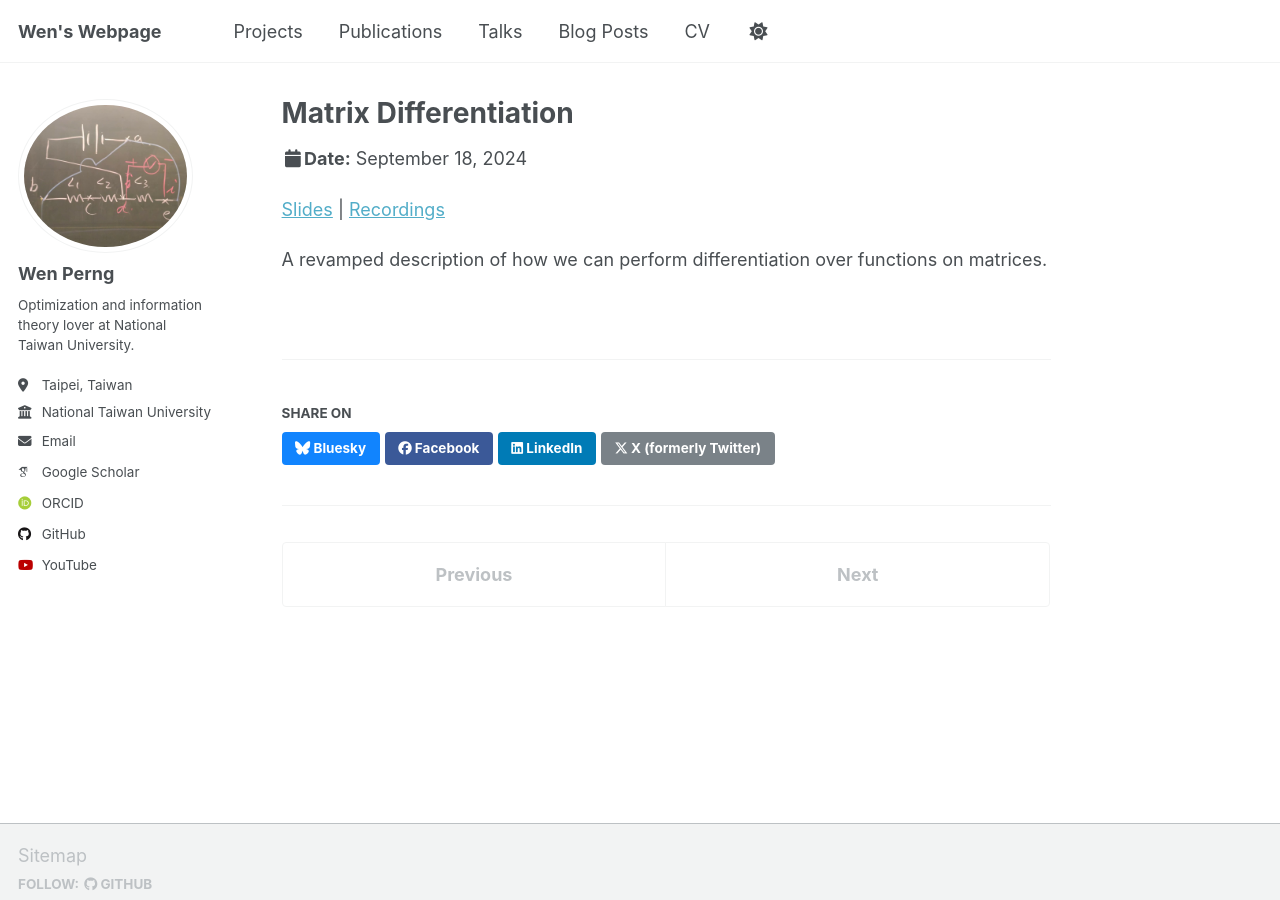
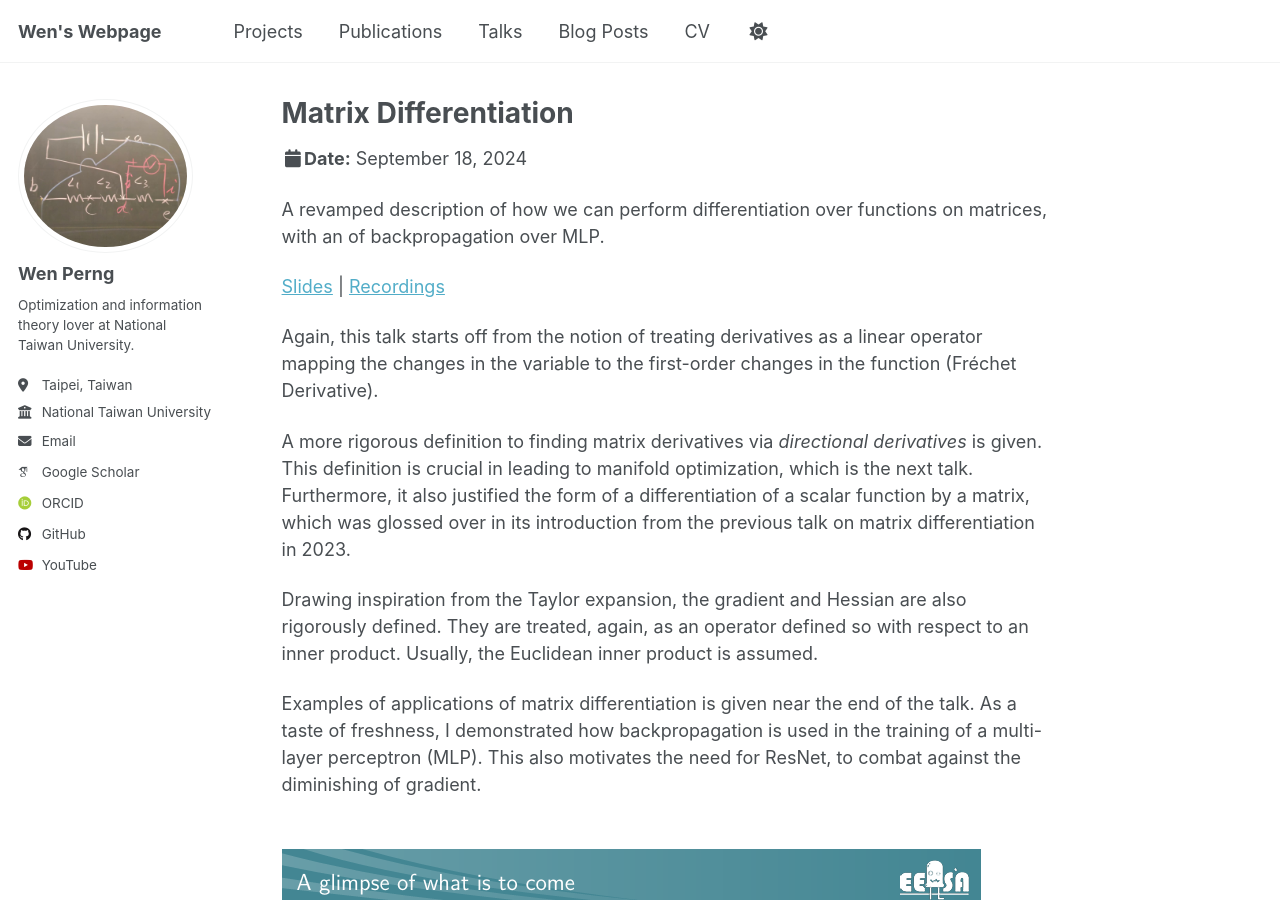
Before and after one commit to WenPerng/WenPerng.github.io, a Jekyll site: the page built from _talks/2024-09-18-talk.md, in a window 1280 px wide and 900 px high. Built offline with Jekyll 4.4.1, drawn with Linux system fonts in a browser that asks for light colours; some web fonts are replaced; a script that is not in the unit is left out.

Commit message:
talk description (2024)

```diff
--- a/_talks/2024-09-18-talk.md
+++ b/_talks/2024-09-18-talk.md
@@ -8,7 +8,17 @@ date: 2024-09-18
 location: "Taipei, Taiwan"
 ---
 
+A revamped description of how we can perform differentiation over functions on matrices, with an of backpropagation over MLP.
+
 [Slides](https://github.com/WenPerng/EESAAD_slides/blob/8bb7e14a4bd44e8dd70803546ddef0b3ab2adf02/Matrix%20Differentiation%202024%20%5Bwritten%5D.pdf) |
 [Recordings](https://www.youtube.com/watch?v=YNsgjUQE2q4)
 
-A revamped description of how we can perform differentiation over functions on matrices.
+Again, this talk starts off from the notion of treating derivatives as a linear operator mapping the changes in the variable to the first-order changes in the function (Fréchet Derivative).
+
+A more rigorous definition to finding matrix derivatives via *directional derivatives* is given. This definition is crucial in leading to manifold optimization, which is the next talk. Furthermore, it also justified the form of a differentiation of a scalar function by a matrix, which was glossed over in its introduction from the previous talk on matrix differentiation in 2023.
+
+Drawing inspiration from the Taylor expansion, the gradient and Hessian are also rigorously defined. They are treated, again, as an operator defined so with respect to an inner product. Usually, the Euclidean inner product is assumed.
+
+Examples of applications of matrix differentiation is given near the end of the talk. As a taste of freshness, I demonstrated how backpropagation is used in the training of a multi-layer perceptron (MLP). This also motivates the need for ResNet, to combat against the diminishing of gradient.
+
+<br/><img src='/images/talk/2024-09-18-MLP.png'>
```
Also changed, not shown: _talks/2023-11-09-talk.md (+4 -2 lines), _talks/2024-10-01-talk.md (+26 -1 lines), images/talk/2023-11-09-GA.png (added), images/talk/2023-11-09-axis-angle.png (renamed from images/talk-2023-11-09-axis-angle.png), images/talk/2024-09-18-MLP.png (added), images/talk/2024-10-01-manifold.png (added).
